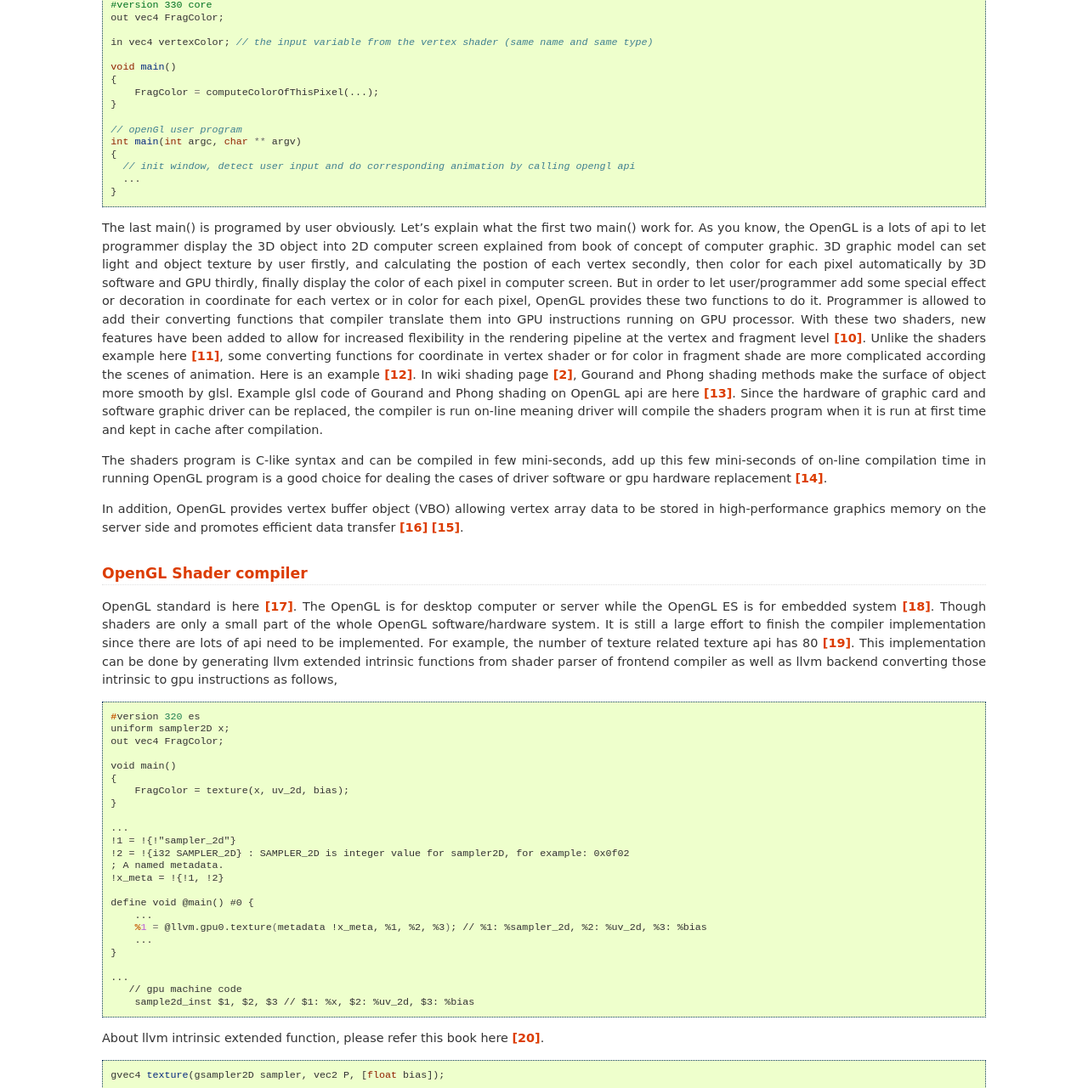
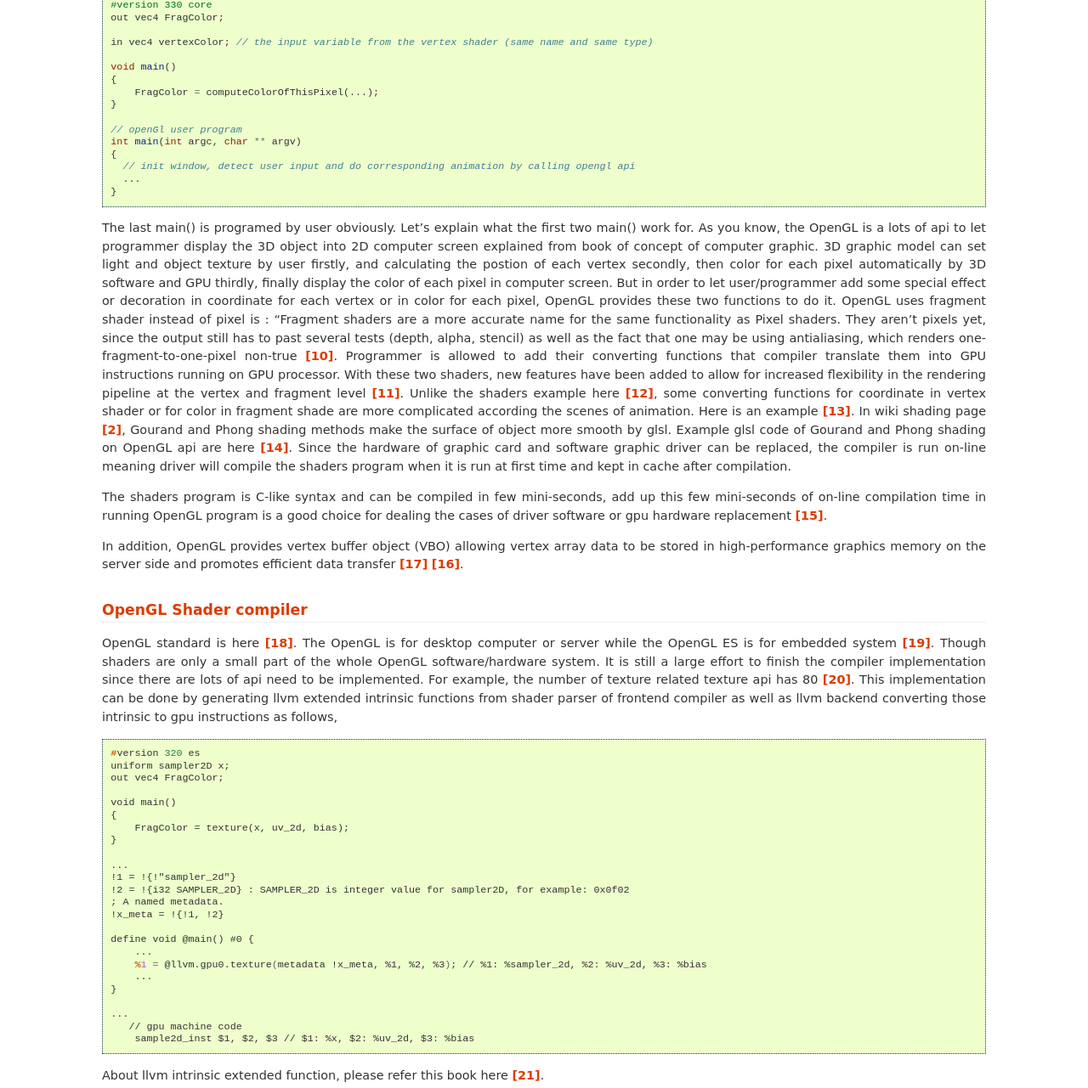
Before and after one commit to Jonathan2251/lbd, a Sphinx documentation site: the page built from source/gpu.rst, in a window 1280 px wide and 1400 px high, scrolled down 3307 px, cut to the strip 0-1281 px from the top of the window. Shown: the whole strip at 85% size. Built offline with Sphinx 7.4.7, drawn with Linux system fonts in a browser that asks for light colours; pages that are not in the unit, such as notebooks, are missing from menus; some of the changed text lies outside the part shown.

Commit message:
reason for fragment shader instead of pixel shader

```diff
--- a/source/gpu.rst
+++ b/source/gpu.rst
@@ -152,6 +152,11 @@ and GPU thirdly, finally display the color of each pixel in computer screen.
 But in order to let user/programmer add some special effect or decoration in
 coordinate for each vertex or in color for each pixel, OpenGL provides these two
 functions to do it.
+OpenGL uses fragment shader instead of pixel is : "Fragment shaders are a more
+accurate name for the same functionality as Pixel shaders. They aren’t pixels
+yet, since the output still has to past several tests (depth, alpha, stencil)
+as well as the fact that one may be using antialiasing, which renders
+one-fragment-to-one-pixel non-true [#fragmentshader_reason]_.
 Programmer is allowed to add their converting functions that compiler translate them
 into GPU instructions running on GPU processor. With these two shaders, new
 features have been added to allow for increased flexibility in the rendering
```
Also changed, not shown: other parts of source/gpu.rst (+2 -0 lines).
